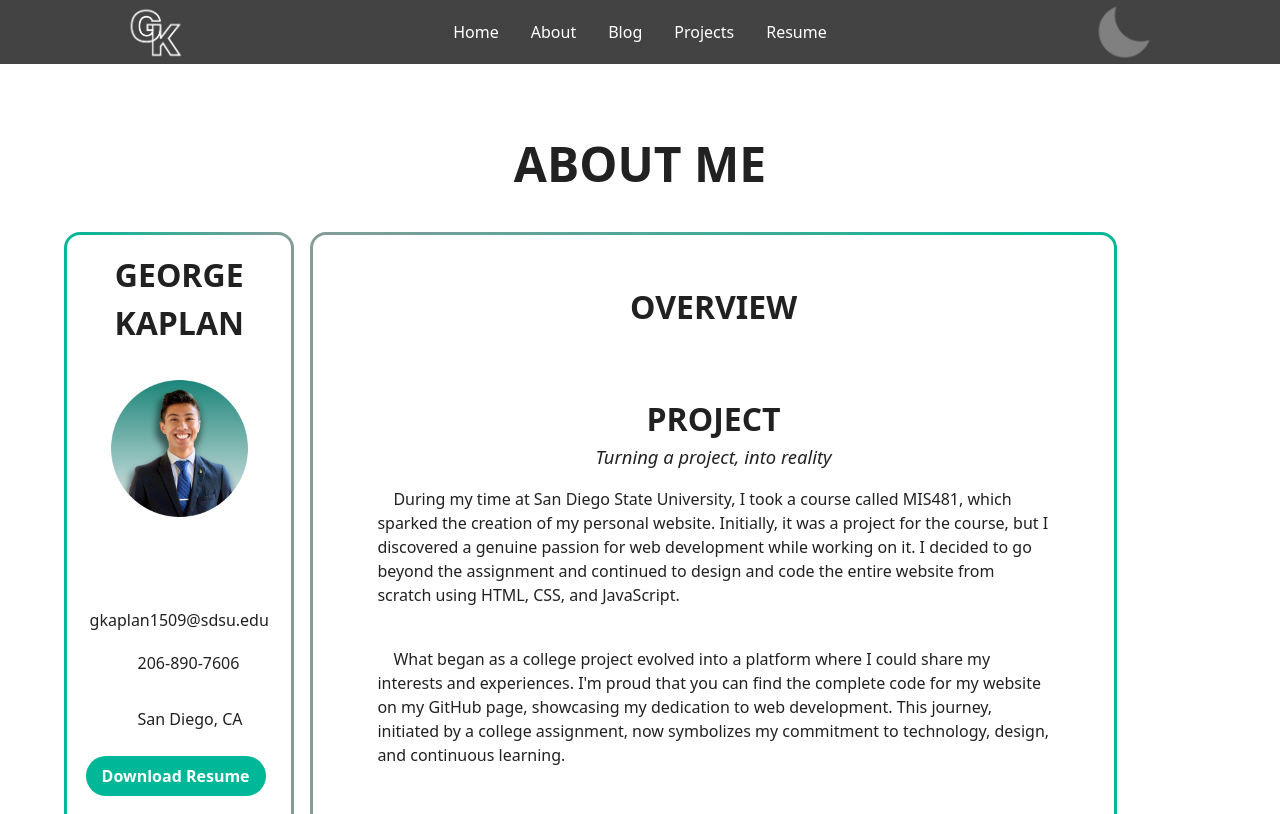
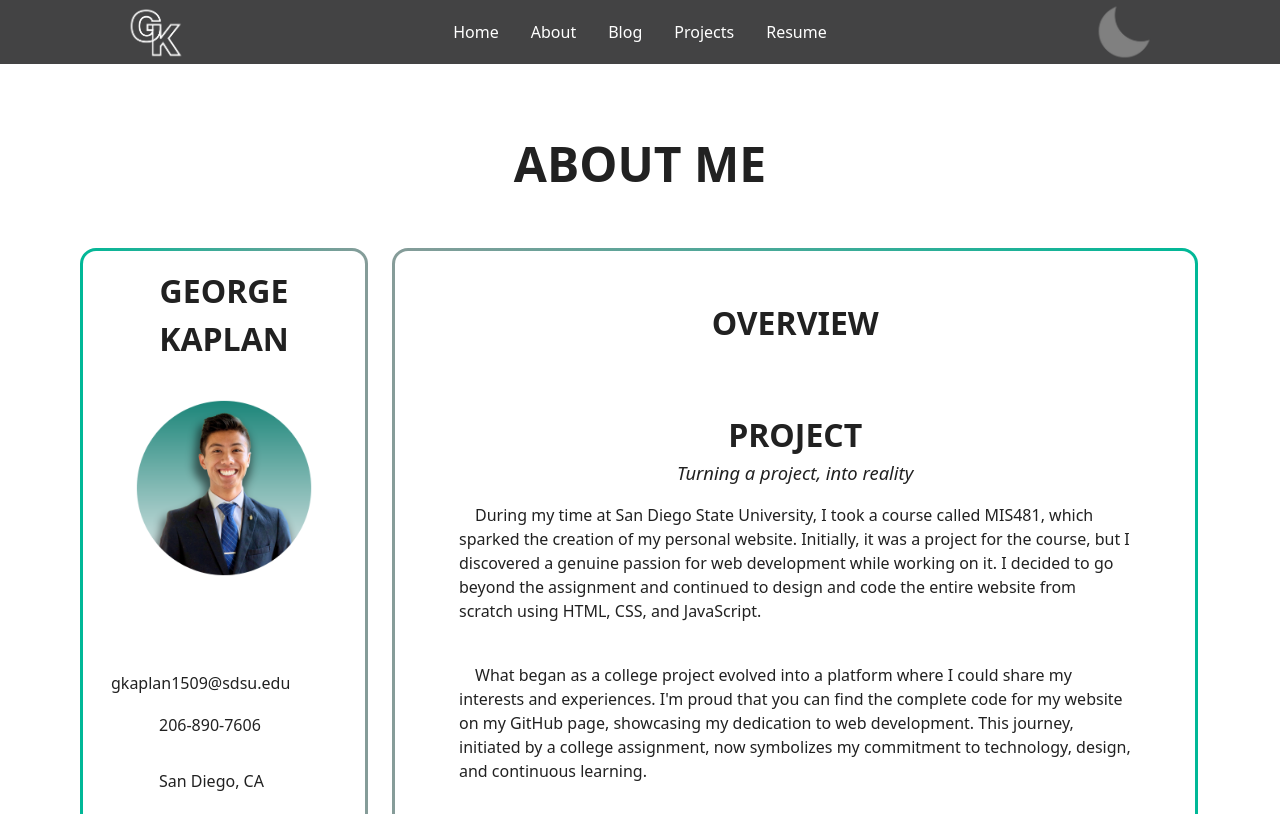
Before and after one commit to georgehkaplan/georgehkaplan.github.io, a plain HTML site: page about.html in a window 1280 px wide. Shown: the top 814 px of the page. Drawn offline with Linux system fonts and the light colour scheme.

Commit message:
Update about.css

```diff
--- a/css/about.css
+++ b/css/about.css
@@ -53,15 +53,12 @@ p{
 }
 .leftColumn{
     float:left;
-    width:20%;
-    display: flex;
-    margin: 0;
+    width:25%;
     flex-direction: column;
 }
 .rightColumn {
     float:left;
     width: 70%;
-    margin: 0rem 1rem;
 }
 .main-content{
     content:"";
```
